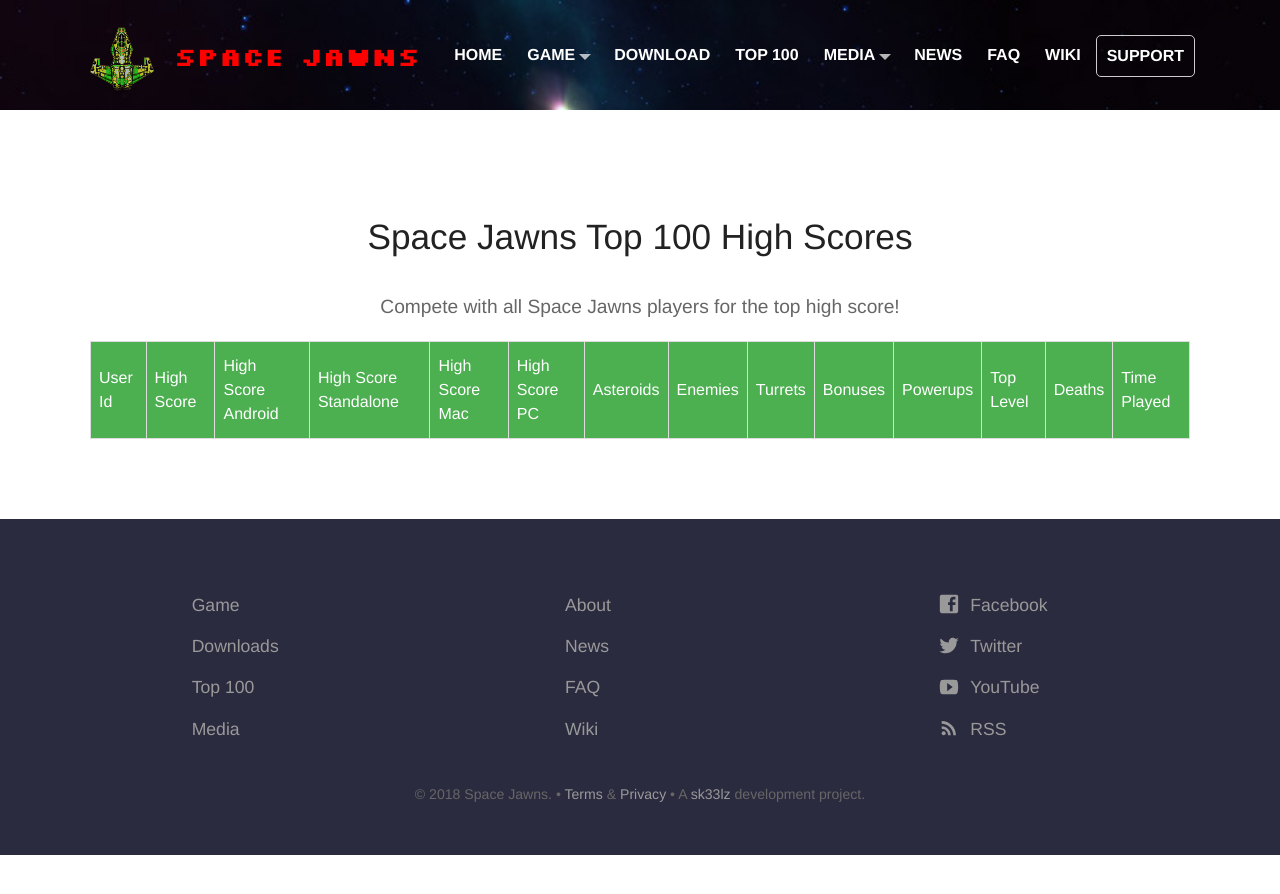
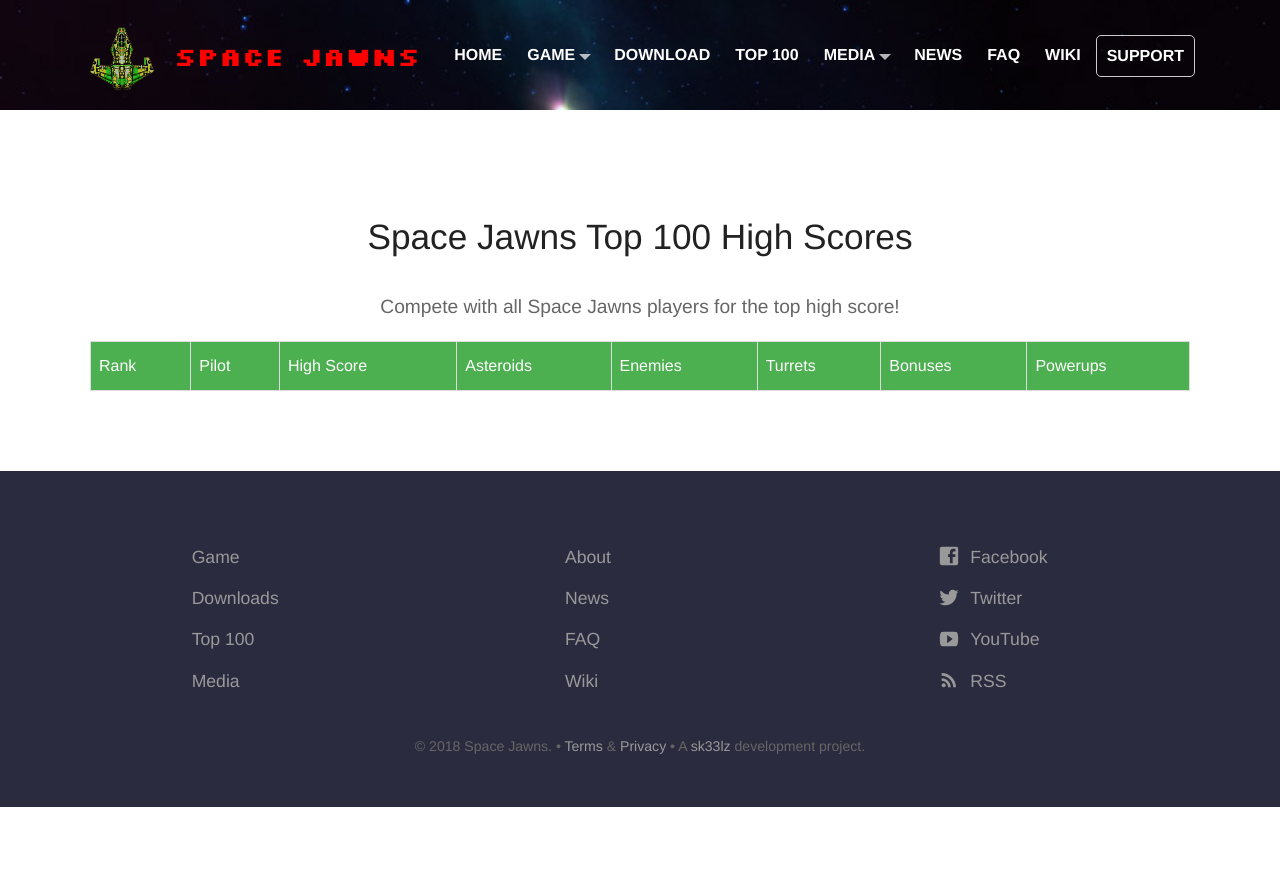
Before and after one commit to sk33lz/spacejawns, a Jekyll site: the page built from docs/pages/top-100.md, in a window 1280 px wide. Shown: the top 894 px of the page. Built offline with Jekyll 4.4.1, drawn with Linux system fonts in a browser that asks for light colours; nearby versions of some CDN libraries.

Commit message:
Updating layouts with new URLs.

```diff
--- a/docs/_layouts/default.html
+++ b/docs/_layouts/default.html
@@ -23,6 +23,31 @@
 		<script src="https://code.jquery.com/jquery-2.2.4.min.js" integrity="sha256-BbhdlvQf/xTY9gja0Dq3HiwQF8LaCRTXxZKRutelT44=" crossorigin="anonymous"></script>
 		<script src="{{ site.url }}/{{ site.baseurl }}/js/javascript.js"></script>
 		<script src="{{ site.url }}/{{ site.baseurl }}/js/modernizr.min.js"></script>
+		{% if page.top100 %}
+			<script src="/js/JSON-to-Table.min.1.0.0.js"></script>
+			<script type="text/javascript">
+			    $(document).ready(function () {
+			        // Use a .json file.
+			        $.getJSON("http://localhost:4001/api/v1/data/top-100.json", function (data) {
+			        // Use a JSON formatted URL.
+			        //$.getJSON("http://localhost:4001/api/v1/top-100", function (data) {
+			            for (var i = 0; i < data.response.length; i++) {
+			                var tr = $('<tr/>');
+			                var x=i+1;
+			                $(tr).append("<td>" + [x] + "</td>");
+			                $(tr).append("<td>" + data.response[i].username + "</td>");
+			                $(tr).append("<td>" + data.response[i].highscore + "</td>");
+			                $(tr).append("<td>" + data.response[i].asteroids + "</td>");
+			                $(tr).append("<td>" + data.response[i].enemies + "</td>");
+			                $(tr).append("<td>" + data.response[i].turrets + "</td>");
+			                $(tr).append("<td>" + data.response[i].bonsues + "</td>");
+			                $(tr).append("<td>" + data.response[i].powerups + "</td>");
+			                $('.high-score').append(tr);
+			            }
+			        });
+			    });
+			</script>
+		{% endif %}
 	</head>
 	<body {% if page.homepage == true %}class="homepage"{% endif %}>
 		<div id=skip" role="navigation" aria-label="Skip to the Main Content" class="skipnav">
--- a/docs/_layouts/top-100.html
+++ /dev/null
@@ -1,88 +0,0 @@
----
-layout: page
----
-<!DOCTYPE html>
-<html class="no-js" lang="en">
-<head>
-    <meta charset="utf-8">
-	<meta name="viewport" content="width=device-width, initial-scale=1">
-
-	{% seo %}
-	{% feed_meta %}
-	<link rel="stylesheet" href="https://use.fontawesome.com/releases/v5.5.0/css/all.css" integrity="sha384-B4dIYHKNBt8Bc12p+WXckhzcICo0wtJAoU8YZTY5qE0Id1GSseTk6S+L3BlXeVIU" crossorigin="anonymous">
-	<link rel="stylesheet" href="{{ site.url }}/{{ site.baseurl }}/css/screen.css">
-	<link rel="icon" type="image/x-icon" href="{{ site.url }}/{{ site.baseurl }}/{{ site.favicon }}">
-
-	{% if jekyll.environment == 'production' and site.google_analytics_key != '' %}
-		<script>
-			window.ga=window.ga||function(){(ga.q=ga.q||[]).push(arguments)};ga.l=+new Date;
-			ga('create', '{{ site.google_analytics_key }}', 'auto');
-			ga('send', 'pageview');
-		</script>
-		<script async src='https://www.google-analytics.com/analytics.js'></script>
-	{% endif %}
-	<link rel="canonical" href="{{ url }}{{ page.url }}">
-	<script src="https://code.jquery.com/jquery-3.2.1.min.js" integrity="sha256-hwg4gsxgFZhOsEEamdOYGBf13FyQuiTwlAQgxVSNgt4=" crossorigin="anonymous"></script>
-	<script src="{{ site.url }}/{{ site.baseurl }}/js/javascript.js"></script>
-	<script src="{{ site.url }}/{{ site.baseurl }}/js/modernizr.min.js"></script>
-    <link href="https://fonts.googleapis.com/css?family=Josefin+Sans:300|Open+Sans+Condensed:300|Open+Sans:300" rel="stylesheet">
-    <script src="/js/JSON-to-Table.min.1.0.0.js"></script>
-    <style>
-        #top-100 {
-          border-collapse: collapse;
-          width: 100%;
-        }
-
-        #top-100 td, #top-100 th {
-          border: 1px solid #ddd;
-          padding: 8px;
-        }
-
-        #top-100 tr:nth-child(even){background-color: #f2f2f2;}
-
-        #top-100 tr:hover {background-color: #ddd;}
-
-        #top-100 th {
-          padding-top: 12px;
-          padding-bottom: 12px;
-          text-align: left;
-          background-color: #4CAF50;
-          color: white;
-          font-weight: normal;
-        }
-    </style>
-    <script type="text/javascript">
-        $(document).ready(function () {
-            $.getJSON("http://localhost:4001/api/v1/pilots", function (data) {
-                for (var i = 0; i < data.response.length; i++) {
-                    var tr = $('<tr/>');
-                    $(tr).append("<td>" + data.response[i].userId + "</td>");
-                    $(tr).append("<td>" + data.response[i].high_score + "</td>");
-                    $(tr).append("<td>" + data.response[i].score_android + "</td>");
-                    $(tr).append("<td>" + data.response[i].score_standalone + "</td>");
-                    $(tr).append("<td>" + data.response[i].score_mac + "</td>");
-                    $(tr).append("<td>" + data.response[i].score_pc + "</td>");
-                    $(tr).append("<td>" + data.response[i].asteroids + "</td>");
-                    $(tr).append("<td>" + data.response[i].enemies + "</td>");
-                    $(tr).append("<td>" + data.response[i].turrets + "</td>");
-                    $(tr).append("<td>" + data.response[i].bonsues + "</td>");
-                    $(tr).append("<td>" + data.response[i].powerups + "</td>");
-                    $(tr).append("<td>" + data.response[i].top_level + "</td>");
-                    $(tr).append("<td>" + data.response[i].deaths + "</td>");
-                    $(tr).append("<td>" + data.response[i].time_played + "</td>");
-                    $('.table1').append(tr);
-                }
-            });
-        });
-    </script>
-</head>
-<body>
-	<div id=skip" role="navigation" aria-label="Skip to the Main Content" class="skipnav">
-		<a href="#maincontent">Skip to main content</a> <a href="#sitemap">Skip to footer site map</a>
-	</div>
-{{ content }}
-<script>
-    $(document).foundation();
-</script>
-</body>
-</html>
--- /dev/null
+++ b/docs/_sass/top-100.scss
@@ -0,0 +1,25 @@
+#top-100 {
+  border-collapse: collapse;
+  width: 100%;
+
+  td,
+  th {
+  	border: 1px solid #ddd;
+  	padding: 8px;
+  }
+  tr:nth-child(even) {
+  	background-color: #f2f2f2;
+  }
+  tr:hover {
+  	background-color: #dddddd;
+  }
+  th {
+    padding-top: 12px;
+    padding-bottom: 12px;
+    text-align: left;
+    background-color: #4CAF50;
+    color: white;
+    font-weight: normal;
+  }
+
+}
--- a/docs/css/screen.scss
+++ b/docs/css/screen.scss
@@ -15,3 +15,4 @@
 @import "navigation";
 @import "footer";
 @import "clearing";
+@import "top-100";
--- a/docs/pages/top-100.md
+++ b/docs/pages/top-100.md
@@ -3,26 +3,21 @@
 heading: Space Jawns Top 100 High Scores
 description: Compete with all Space Jawns players for the top high score!
 permalink: /top-100/
-layout: top-100
+layout: page
+top100: true
 ---
 
 <div class="table margin-bottom">
-    <table id="top-100" class="table1">
+    <table id="top-100" class="high-score">
       <tr>
-        <th>User Id</th>
+        <th>Rank</th>
+        <th>Pilot</th>
         <th>High Score</th>
-        <th>High Score Android</th>
-        <th>High Score Standalone</th>
-        <th>High Score Mac</th>
-        <th>High Score PC</th>
         <th>Asteroids</th>
         <th>Enemies</th>
         <th>Turrets</th>
         <th>Bonuses</th>
         <th>Powerups</th>
-        <th>Top Level</th>
-        <th>Deaths</th>
-        <th>Time Played</th>
       </tr>
     </table>
 </div>
```
